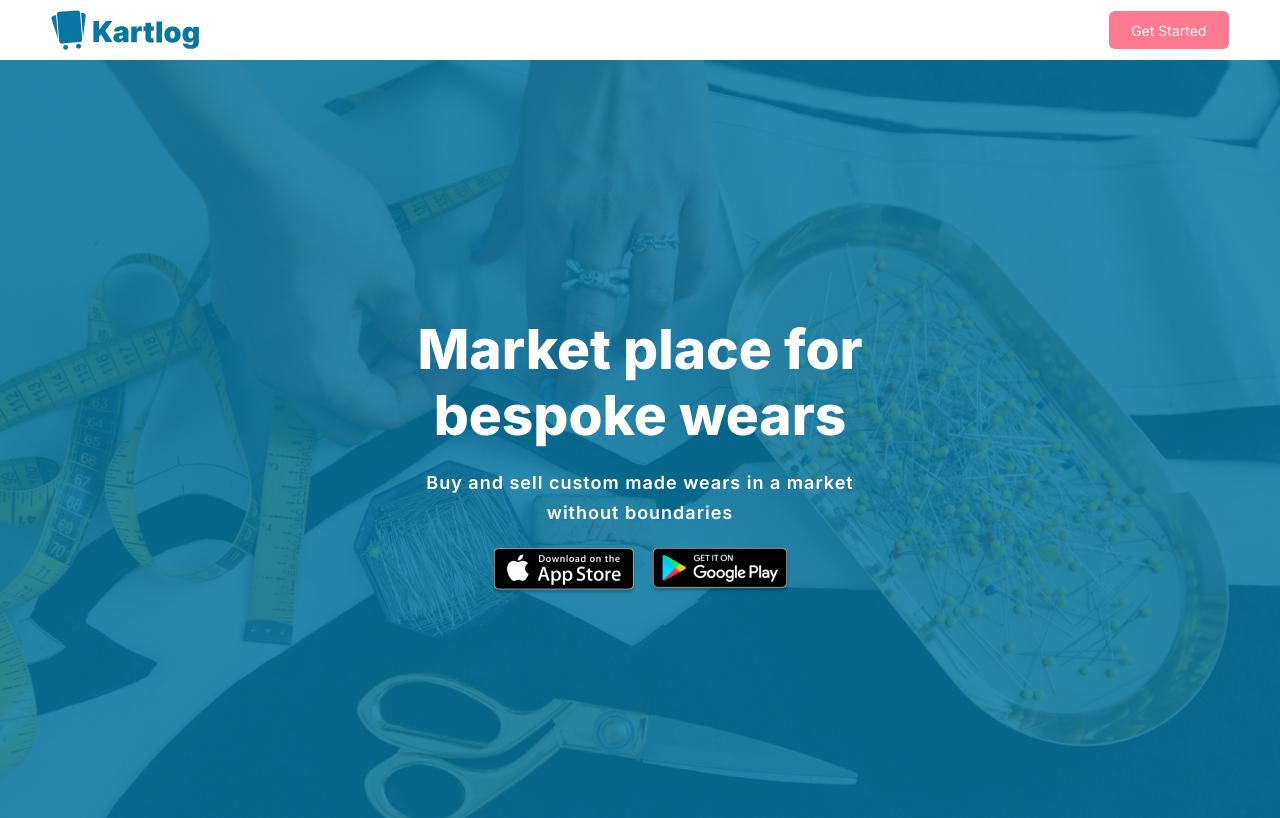
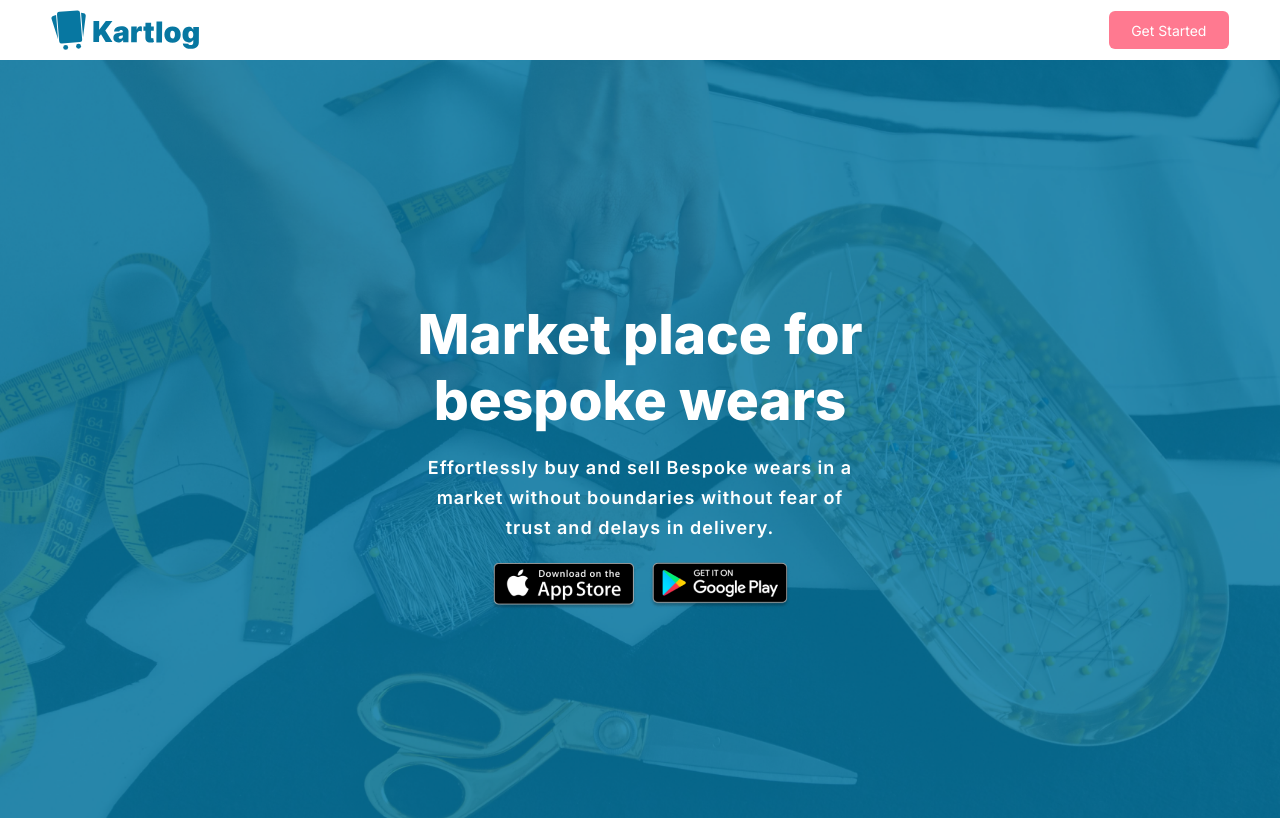
Before and after one commit to kiisi/cleanhub, a React (Create React App) app: page / in a window 1280 px wide. Shown: the top 818 px of the page. Built offline with nearby package versions, Linux system fonts and the light colour scheme.

Commit message:
Update Header.js

```diff
--- a/src/components/Main/Header/Header.js
+++ b/src/components/Main/Header/Header.js
@@ -11,7 +11,7 @@ const Header = () => {
           <h1>Market place for bespoke wears</h1>
         </div>
         <div className="header-sub">
-          <p>Buy and sell custom made wears in a market without boundaries</p>
+          <p>Effortlessly buy and sell Bespoke wears in a market without boundaries without fear of trust and delays in delivery. </p>
         </div>
         <div className="getapp">
           <div className="appstore"><img src={appstore} alt='appstore'/></div>
```
